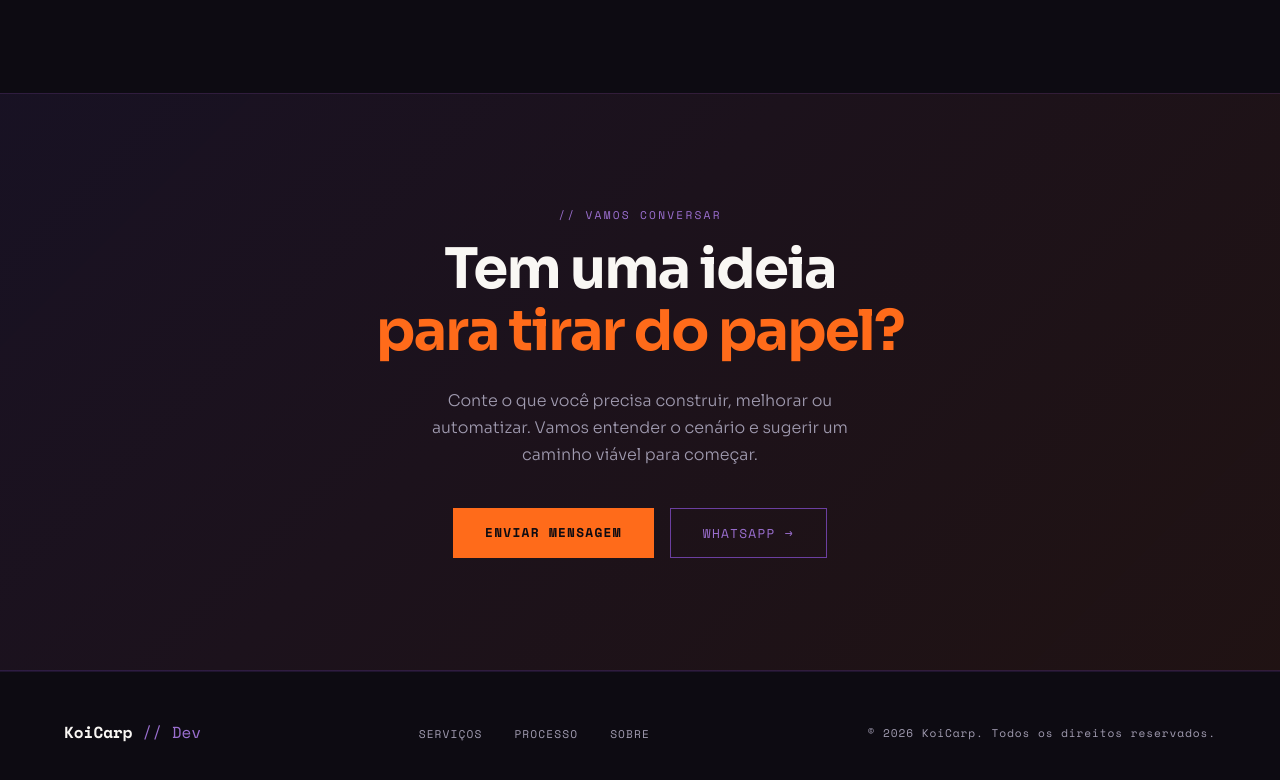
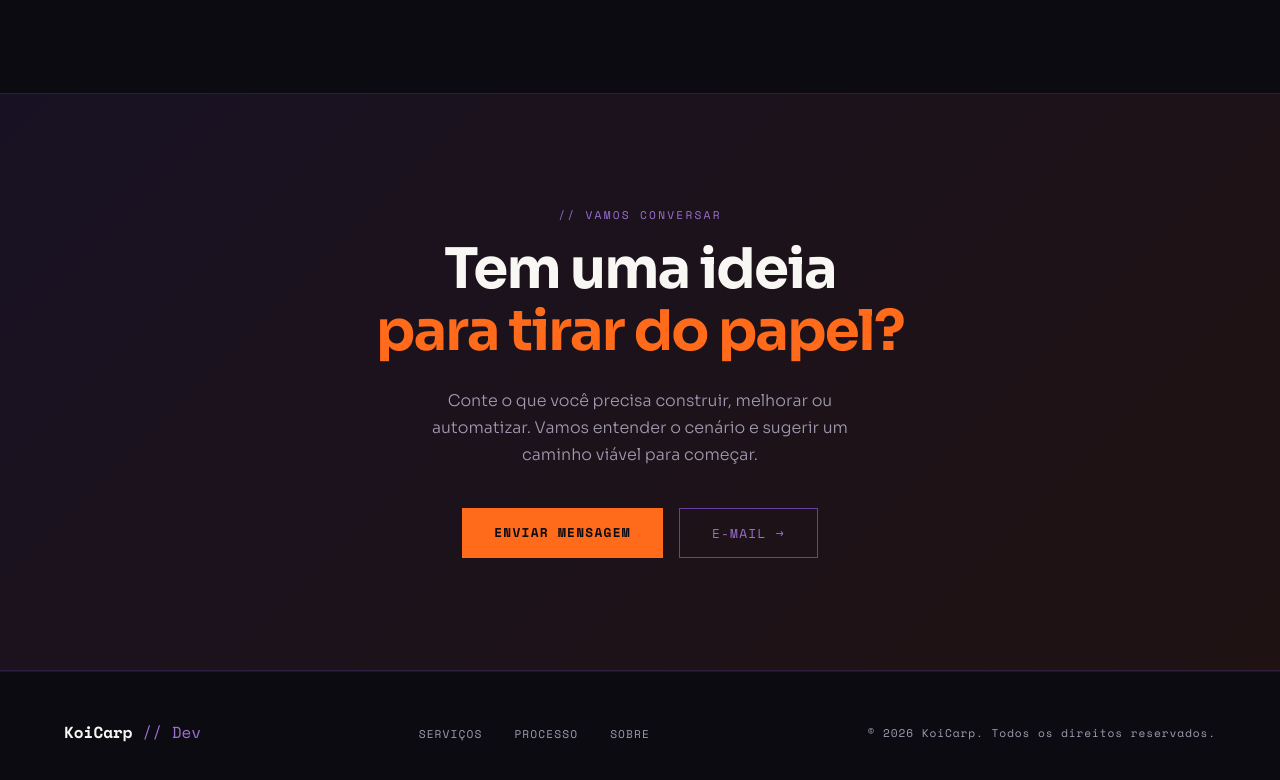
Before and after one commit to KoiCarpSolutions/koicarpSolutions, a plain HTML site: page index.html in a window 1280 px wide. Shown: the part 4011-4791 px from the top of the page. Drawn offline with nearby package versions, Linux system fonts and the light colour scheme.

Commit message:
Atualiza contato por email

```diff
--- a/index.html
+++ b/index.html
@@ -804,8 +804,8 @@
     Vamos entender o cenário e sugerir um caminho viável para começar.
   </p>
   <div class="hero-actions reveal">
-    <a href="mailto:hello@koicarp.dev" class="btn-primary">Enviar Mensagem</a>
-    <a href="https://wa.me/" class="btn-secondary">WhatsApp →</a>
+    <a href="mailto:koicarpsolutions@gmail.com" class="btn-primary">Enviar Mensagem</a>
+    <a href="mailto:koicarpsolutions@gmail.com" class="btn-secondary">E-mail →</a>
   </div>
 </div>
 
```
